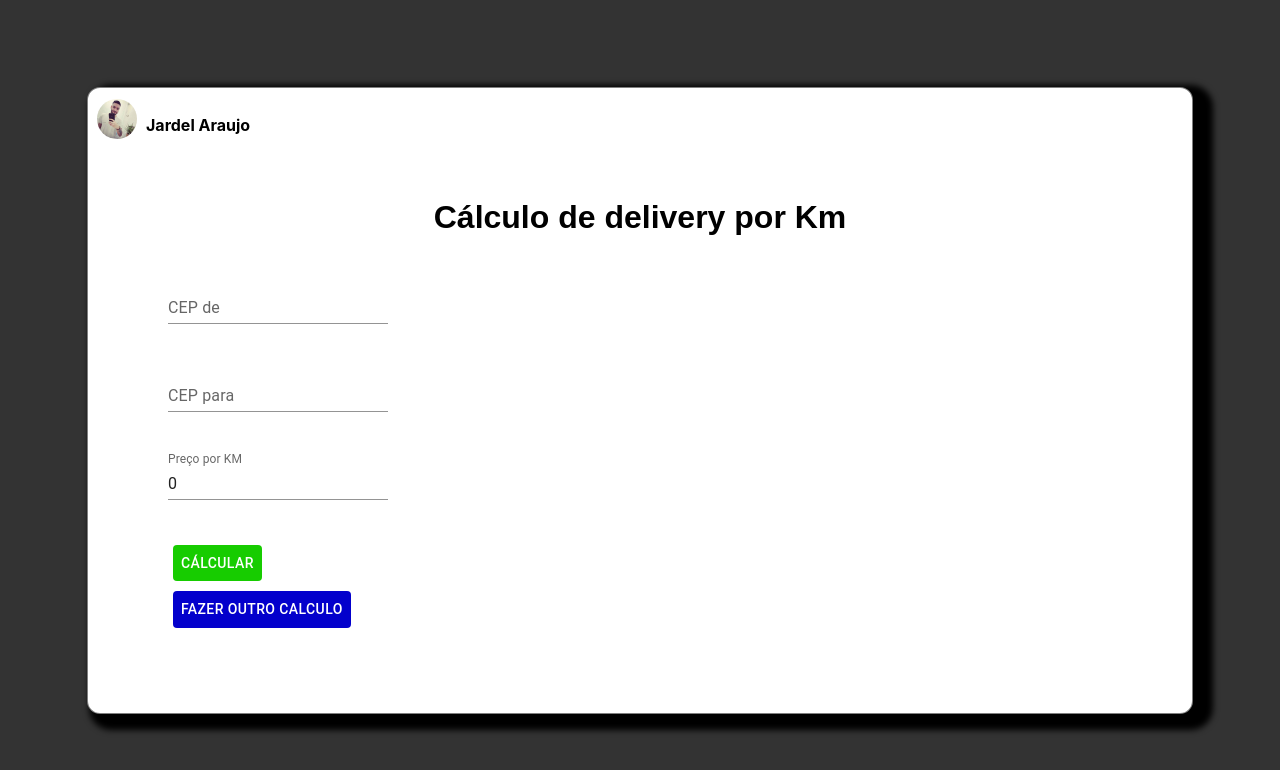
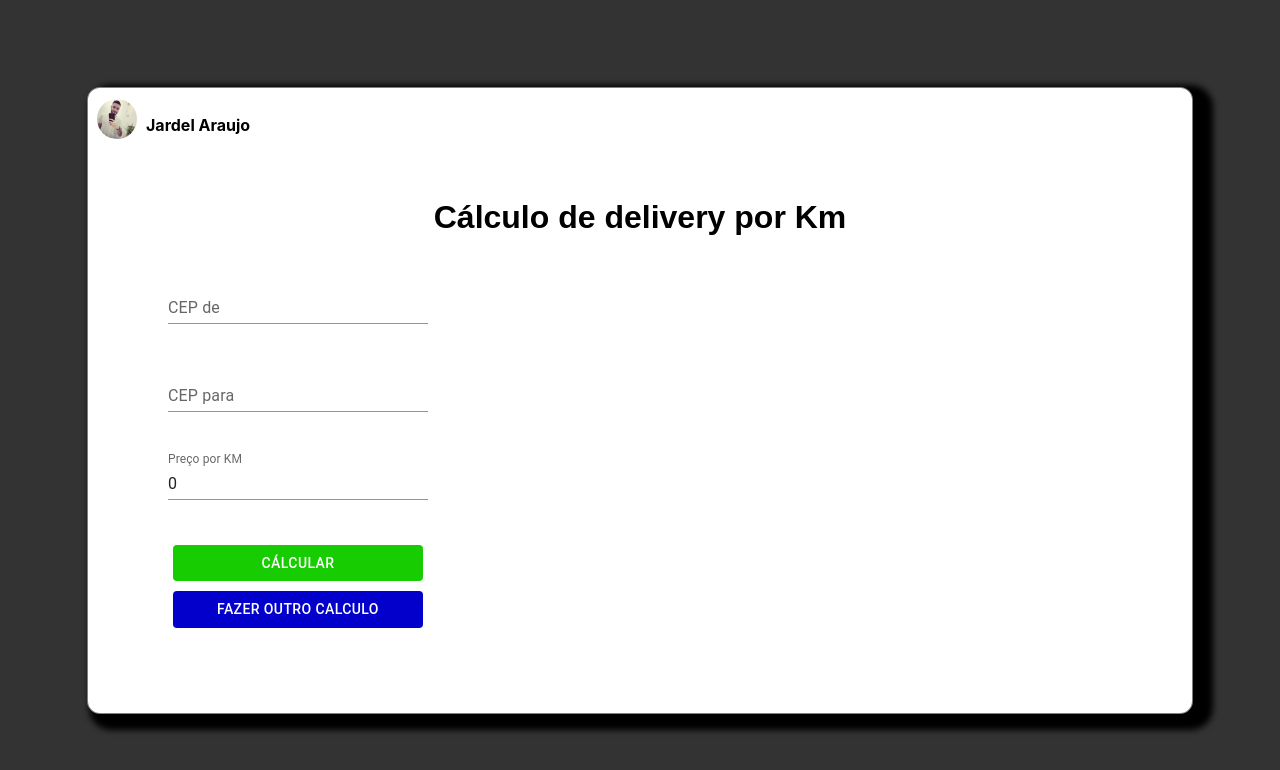
Before and after one commit to jardelaraujo077/front-end-calculate-route, a React (Create React App) app: page / in a window 1280 px wide. Shown: the top 770 px of the page. Built offline with nearby package versions, Linux system fonts and the light colour scheme; no server answers.

Commit message:
melhorando a estilização do componente

```diff
--- a/src/components/boxForm/index.js
+++ b/src/components/boxForm/index.js
@@ -101,7 +101,8 @@ export default function BoxForm(props) {
 
     return (
         <div style={{ ...styles.containerButton, ...matches ? { flexDirection: 'column' } : '' }}>
-              <a style={{cursor: 'pointer',color: '#000'}} href="https://www.linkedin.com/in/jardel-marinho-a15157138/"><ImageAvatars  title={'Jardel Araujo'} src={way}/> </a>
+              <a style={{cursor: 'pointer',color: '#000'}} href="https://www.linkedin.com/in/jardel-marinho-a15157138/">
+                <ImageAvatars  title={'Jardel Araujo'} src={way}/> </a>
             <div style={{ ...styles.group, ...matches ? { flexDirection: 'row', maxWidth: 'unset', flexWrap: 'wrap' } : '' }}>
                 <div style={styles.contentButton}>
                     <TextField id="standard-basic" label="CEP de" disabled={maps ? true : false} variant="standard" name="in" value={data.in} onChange={onchange} onBlur={getCep} />
@@ -170,7 +171,9 @@ const styles = {
 
     },
     contentButton: {
-        padding: '20px'
+        padding: '20px',
+        display: 'flex',
+        flexDirection: 'column'
     },
     calcule: {
         background: '#17cc00',
```
